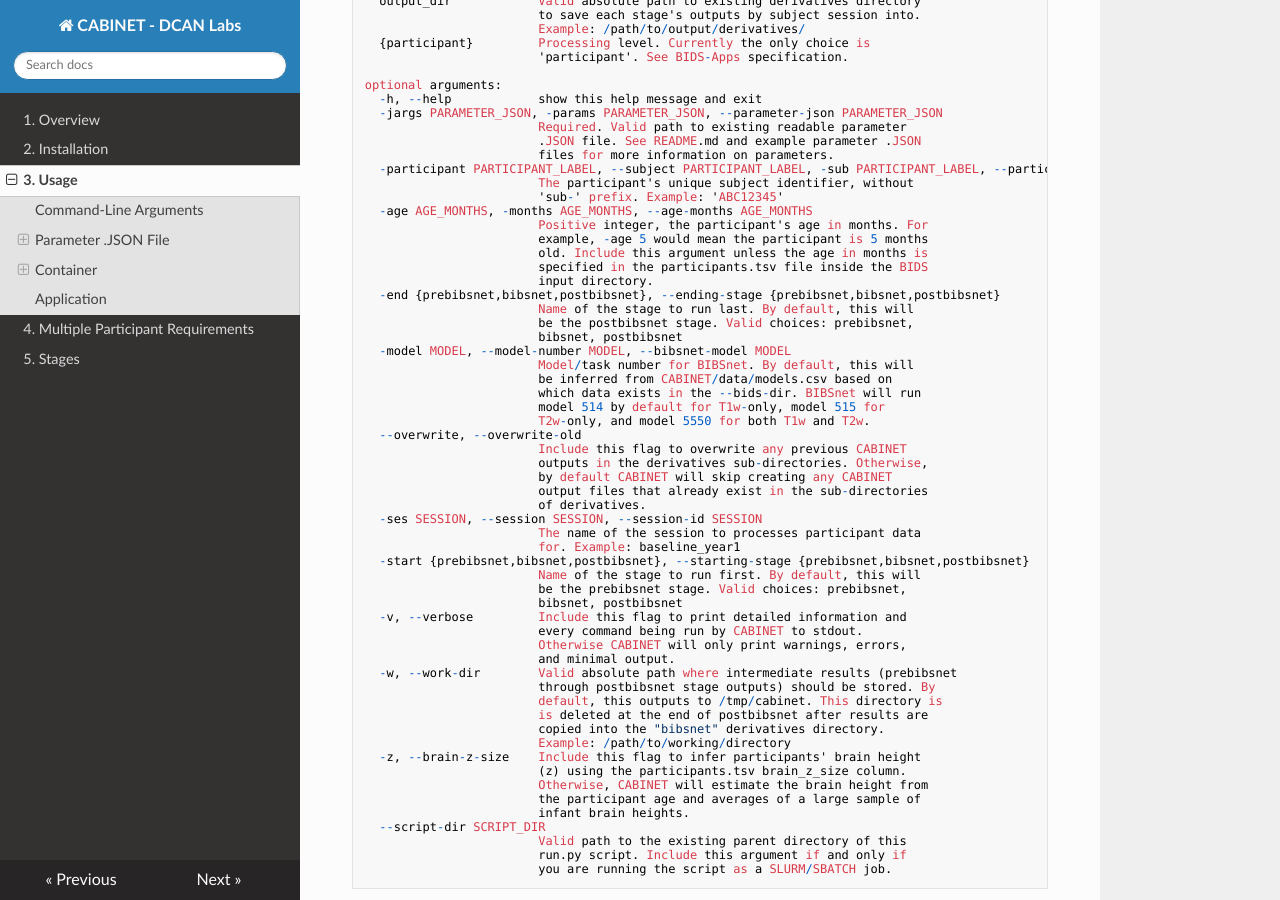
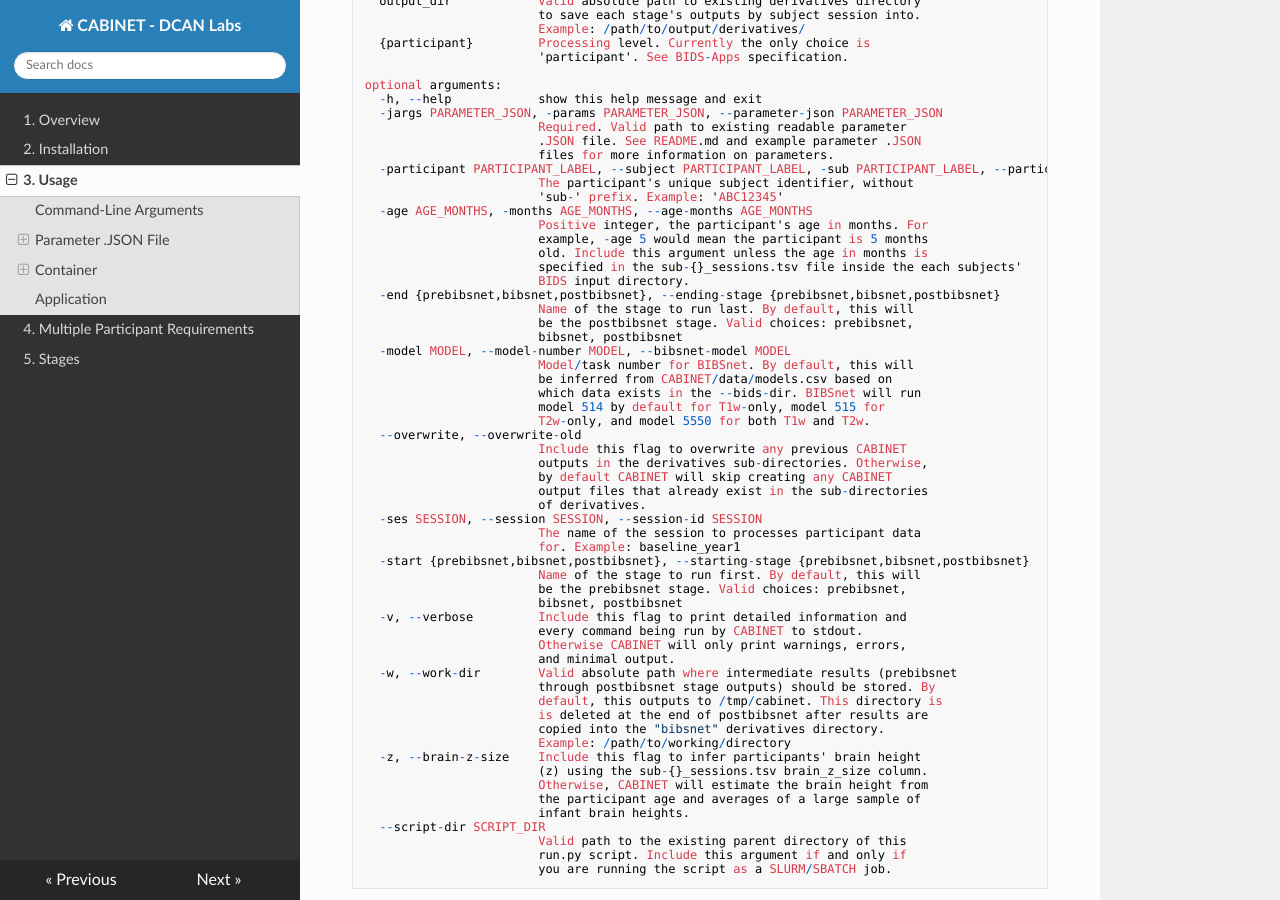
Before and after one commit to DCAN-Labs/BIBSnet, an MkDocs documentation site: the page built from docs/usage.md, in a window 1280 px wide and 900 px high, scrolled down 450 px. Built offline with MkDocs 1.6.1, drawn with Linux system fonts in a browser that asks for light colours; nearby versions of some CDN libraries.

Commit message:
Update usage.md
updated usage to say sessions.tsv instead of participants.tsv

```diff
--- a/docs/usage.md
+++ b/docs/usage.md
@@ -35,8 +35,8 @@ optional arguments:
                         Positive integer, the participant's age in months. For
                         example, -age 5 would mean the participant is 5 months
                         old. Include this argument unless the age in months is
-                        specified in the participants.tsv file inside the BIDS
-                        input directory.
+                        specified in the sub-{}_sessions.tsv file inside the each subjects'
+                        BIDS input directory.
   -end {prebibsnet,bibsnet,postbibsnet}, --ending-stage {prebibsnet,bibsnet,postbibsnet}
                         Name of the stage to run last. By default, this will
                         be the postbibsnet stage. Valid choices: prebibsnet,
@@ -71,7 +71,7 @@ optional arguments:
                         copied into the "bibsnet" derivatives directory.
                         Example: /path/to/working/directory
   -z, --brain-z-size    Include this flag to infer participants' brain height
-                        (z) using the participants.tsv brain_z_size column.
+                        (z) using the sub-{}_sessions.tsv brain_z_size column.
                         Otherwise, CABINET will estimate the brain height from
                         the participant age and averages of a large sample of
                         infant brain heights.
```
